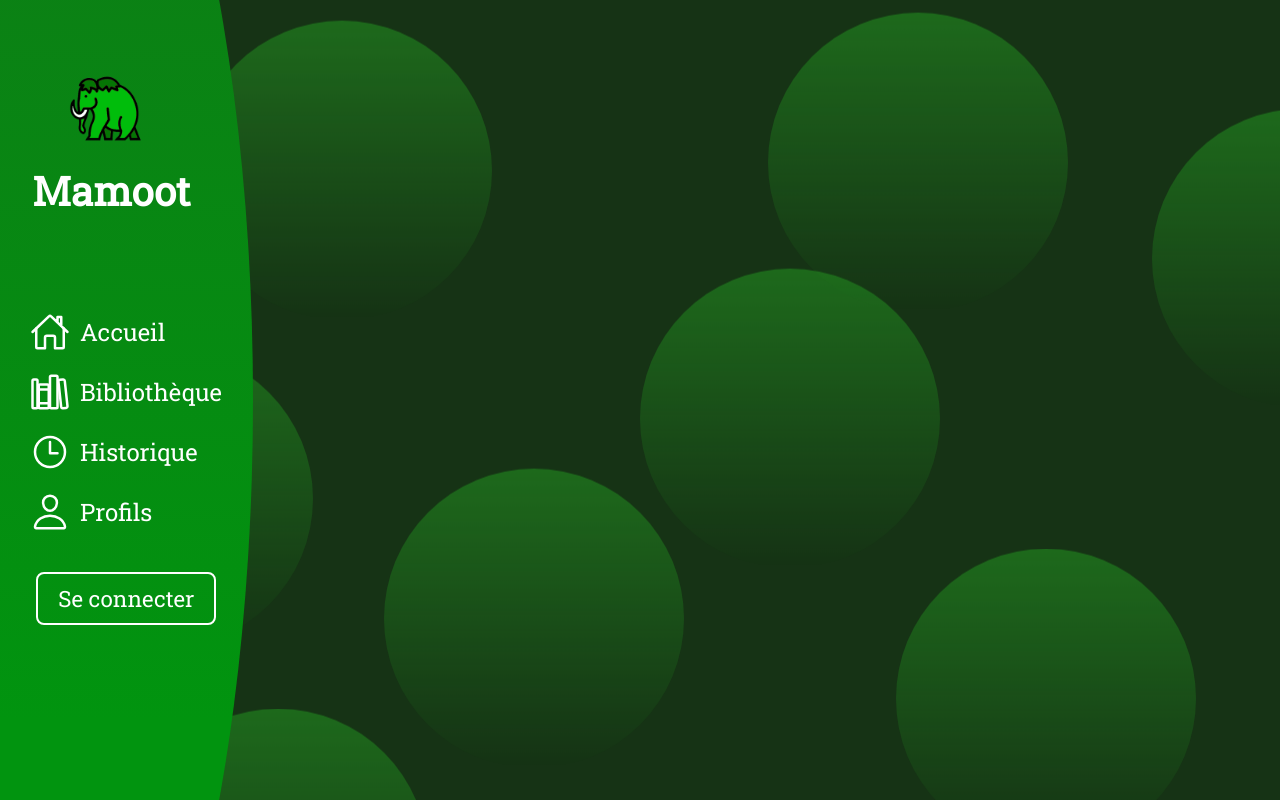
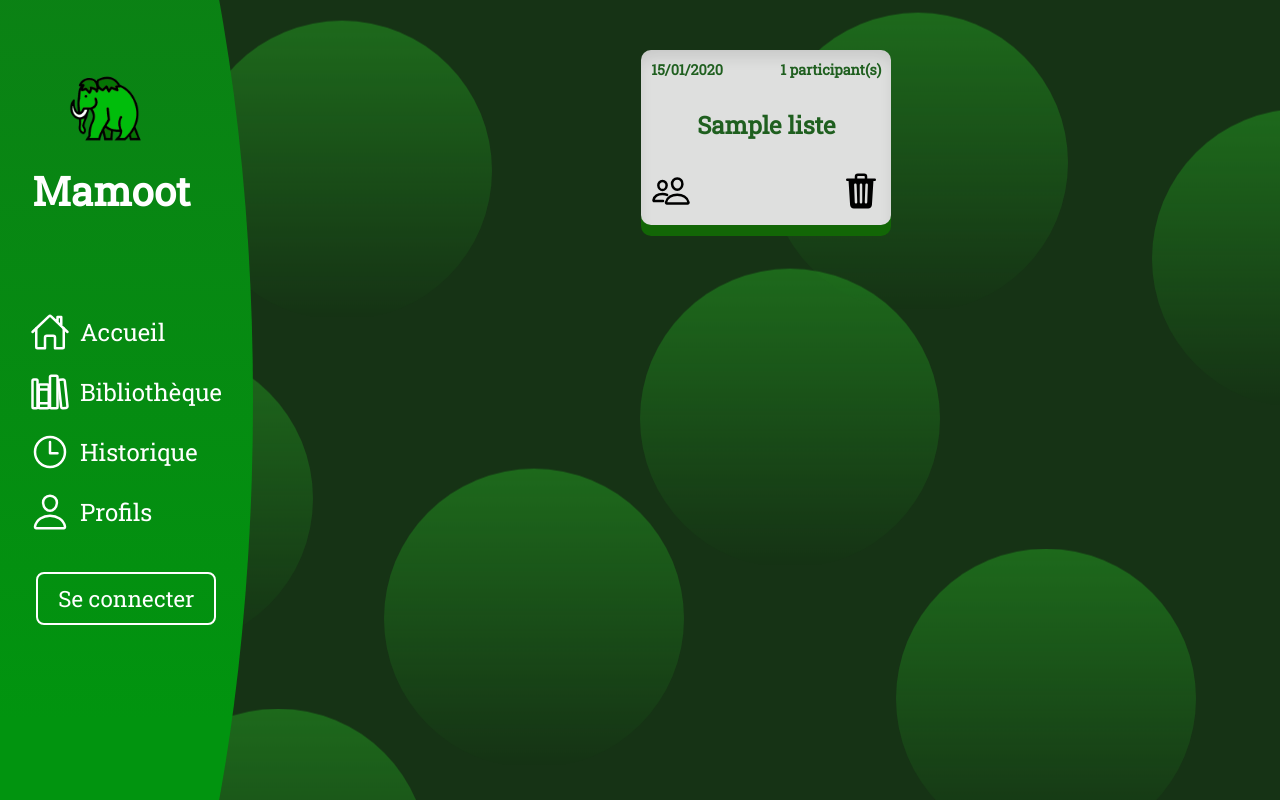
Before and after one commit to todepussay/mamoot, a Symfony app: template templates/historique/index.html.twig in a window 1280 px wide. Run offline with Twig, Linux system fonts and the light colour scheme; the template is opened without the code that fills it: most values are stand-ins (such as "Sample title", 1, 10 or a date in 2020); some libraries are stand-ins or nearby versions.

Commit message:
Ajout Tom - ajout historique

```diff
--- /dev/null
+++ b/public/css/historical.css
@@ -0,0 +1,104 @@
+.card-container {
+    display: flex;
+    flex-wrap: wrap;
+    justify-content: center;
+    margin: 20px 0;
+    padding: 20px;
+    gap: 20px;
+}
+
+.card {
+    background-color: #dedfde;
+    box-shadow: 0px 11px 0px 0px #126606, inset 0px 10px 15px -3px rgba(0,0,0,0.1);
+    border-radius: 10px;
+    color: var(--medium-green);
+    width: 250px;
+    margin: 10px;
+}
+
+.card-header,
+.card-footer {
+    padding: 10px;
+    display: flex;
+    justify-content: space-between;
+    align-items: center;
+}
+
+.card-footer button, .modal-historique button {
+    border: none;
+    background-color: transparent;
+    cursor: pointer;
+}
+
+.card-body {
+    padding: 20px;
+}
+
+.title {
+    color: var(--medium-green);
+    text-align: center;
+}
+
+.date, .number {
+    font-size: 0.9em;
+    color: var(--medium-green);
+}
+
+.edit-link, .play-link, .delete-link {
+    color: black;
+}
+
+.card:hover {
+    background-color: #d3d3d3;
+    transition: background-color 0.2s;
+    transform: scale(1.05);
+}
+
+.afficher-plus {
+    display: block;
+    margin: auto;
+    padding: 10px 20px;
+    background-color: #dedfde;
+    box-shadow: 0px 11px 0px 0px #126606, inset 0px 10px 15px -3px rgba(0,0,0,0.1);
+    border-radius: 10px;
+    color: var(--medium-green);
+    width: 250px;
+    border: none;
+    font-size: 1.2em;
+}
+
+.afficher-plus:hover {
+    background-color: #c3c3c3;
+    transition: background-color 0.2s;
+}
+
+.modal-historique {
+    z-index: 10;
+    background-color: var(--white-background);
+    position: absolute;
+    top: 10%;
+    width: 30%;
+    left: 50%;
+    padding: 20px;
+    border-radius: 20px;
+    transform: translateX(calc(-50% + 150px));
+    box-shadow: 0px 10px 15px -3px rgba(0,0,0,0.1);
+    display: flex;
+    flex-direction: column;
+    align-items: flex-end;
+    max-height: 400px;
+}
+
+.modal-historique ul {
+    list-style: none;
+    width: 100%;
+    text-align: center;
+    height: 100%;
+    overflow-y: auto;
+}
+
+.modal-historique ul li {
+    font-size: 25px;
+    color: var(--medium-green);
+    font-weight: bold;
+}
--- a/src/Repository/QuizHistoriqueRepository.php
+++ b/src/Repository/QuizHistoriqueRepository.php
@@ -29,6 +29,7 @@ class QuizHistoriqueRepository extends ServiceEntityRepository
             ->addSelect("players")
             ->andWhere("q.user = :val")
             ->setParameter("val", $id)
+            ->orderBy("players.score", "DESC")
             ->getQuery()
             ->getResult();
     }
--- a/templates/historique/index.html.twig
+++ b/templates/historique/index.html.twig
@@ -1,3 +1,79 @@
 {% extends "layout.html.twig" %}
 
+{% block css %}
+    <link rel="stylesheet" href="{{ asset("css/historical.css") }}">
+{% endblock %}
+
 {% block title %}{% trans %}Historique{% endtrans %}{% endblock %}
+
+{% block main %}
+
+    <div class="card-container">
+        {% set displayedCount = 0 %}
+        {% for quiz in liste %}
+            {% if displayedCount < 20 %}
+
+                <div class="modal-historique" id="modal-{{ quiz.id }}" style="display: none">
+
+                    <button onclick="closeModal({{ quiz.id }})">
+                        <svg xmlns="http://www.w3.org/2000/svg" class="ionicon" viewBox="0 0 512 512">
+                            <path fill="none" stroke="currentColor" stroke-linecap="round" stroke-linejoin="round" stroke-width="32" d="M368 368L144 144M368 144L144 368"/>
+                        </svg>
+                    </button>
+
+                    <ul>
+                        {% for participant in quiz.players %}
+                            <li>
+                                #{{ loop.index }} - {{ participant.username }} - {{ participant.score }}
+                            </li>
+                        {% endfor %}
+                    </ul>
+                </div>
+
+                <div class="card">
+                    <div class="card-header">
+                        <h3 class="date">{{ quiz.date|date('d/m/Y') }}</h3>
+                        <h3 class="number">{{ quiz.players|length }} {% trans %}participant(s){% endtrans %}</h3>
+                    </div>
+                    <div class="card-body">
+                        <h2 class="title">{{ quiz.title }}</h2>
+                    </div>
+                    <div class="card-footer">
+                        <button onclick="openModalParticipant({{ quiz.id }})">
+                            <svg xmlns="http://www.w3.org/2000/svg" class="ionicon" viewBox="0 0 512 512">
+                                <path d="M402 168c-2.93 40.67-33.1 72-66 72s-63.12-31.32-66-72c-3-42.31 26.37-72 66-72s69 30.46 66 72z" fill="none" stroke="currentColor" stroke-linecap="round" stroke-linejoin="round" stroke-width="32"/>
+                                <path d="M336 304c-65.17 0-127.84 32.37-143.54 95.41-2.08 8.34 3.15 16.59 11.72 16.59h263.65c8.57 0 13.77-8.25 11.72-16.59C463.85 335.36 401.18 304 336 304z" fill="none" stroke="currentColor" stroke-miterlimit="10" stroke-width="32"/>
+                                <path d="M200 185.94c-2.34 32.48-26.72 58.06-53 58.06s-50.7-25.57-53-58.06C91.61 152.15 115.34 128 147 128s55.39 24.77 53 57.94z" fill="none" stroke="currentColor" stroke-linecap="round" stroke-linejoin="round" stroke-width="32"/>
+                                <path d="M206 306c-18.05-8.27-37.93-11.45-59-11.45-52 0-102.1 25.85-114.65 76.2-1.65 6.66 2.53 13.25 9.37 13.25H154" fill="none" stroke="currentColor" stroke-linecap="round" stroke-miterlimit="10" stroke-width="32"/>
+                            </svg>
+                        </button>
+                        <a href="{{ path('delete-historique', {'id': quiz.id}) }}" class="delete-link">
+                            <svg xmlns="http://www.w3.org/2000/svg" class="ionicon" viewBox="0 0 512 512">
+                                <path d="M296 64h-80a7.91 7.91 0 00-8 8v24h96V72a7.91 7.91 0 00-8-8z" fill="none"/>
+                                <path d="M432 96h-96V72a40 40 0 00-40-40h-80a40 40 0 00-40 40v24H80a16 16 0 000 32h17l19 304.92c1.42 26.85 22 47.08 48 47.08h184c26.13 0 46.3-19.78 48-47l19-305h17a16 16 0 000-32zM192.57 416H192a16 16 0 01-16-15.43l-8-224a16 16 0 1132-1.14l8 224A16 16 0 01192.57 416zM272 400a16 16 0 01-32 0V176a16 16 0 0132 0zm32-304h-96V72a7.91 7.91 0 018-8h80a7.91 7.91 0 018 8zm32 304.57A16 16 0 01320 416h-.58A16 16 0 01304 399.43l8-224a16 16 0 1132 1.14z"/>
+                            </svg>
+                        </a>
+                    </div>
+                </div>
+                {% set displayedCount = displayedCount + 1 %}
+            {% endif %}
+        {% endfor %}
+    </div>
+
+    {% if liste|length > 20 and displayedCount == 20 %}
+        <button id="afficher-plus" class="afficher-plus">Afficher plus</button>
+    {% endif %}
+
+    <script>
+
+        function openModalParticipant(id){
+            $(`#modal-${id}`).show()
+        }
+
+        function closeModal(id){
+            $(`#modal-${id}`).hide()
+        }
+
+    </script>
+
+{% endblock %}
```
Also changed, not shown: src/Controller/HistoriqueController.php (+36 -1 lines).
